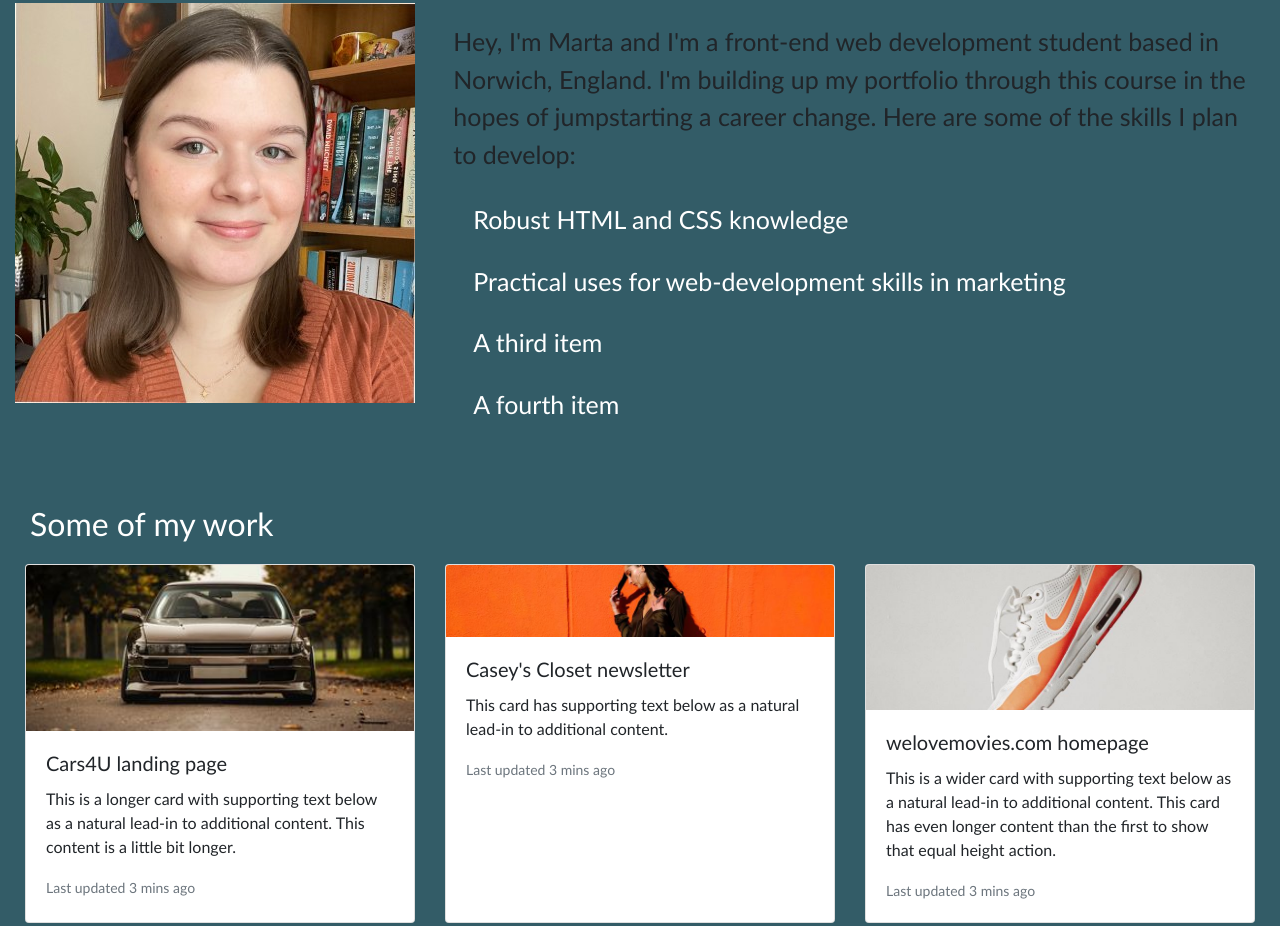
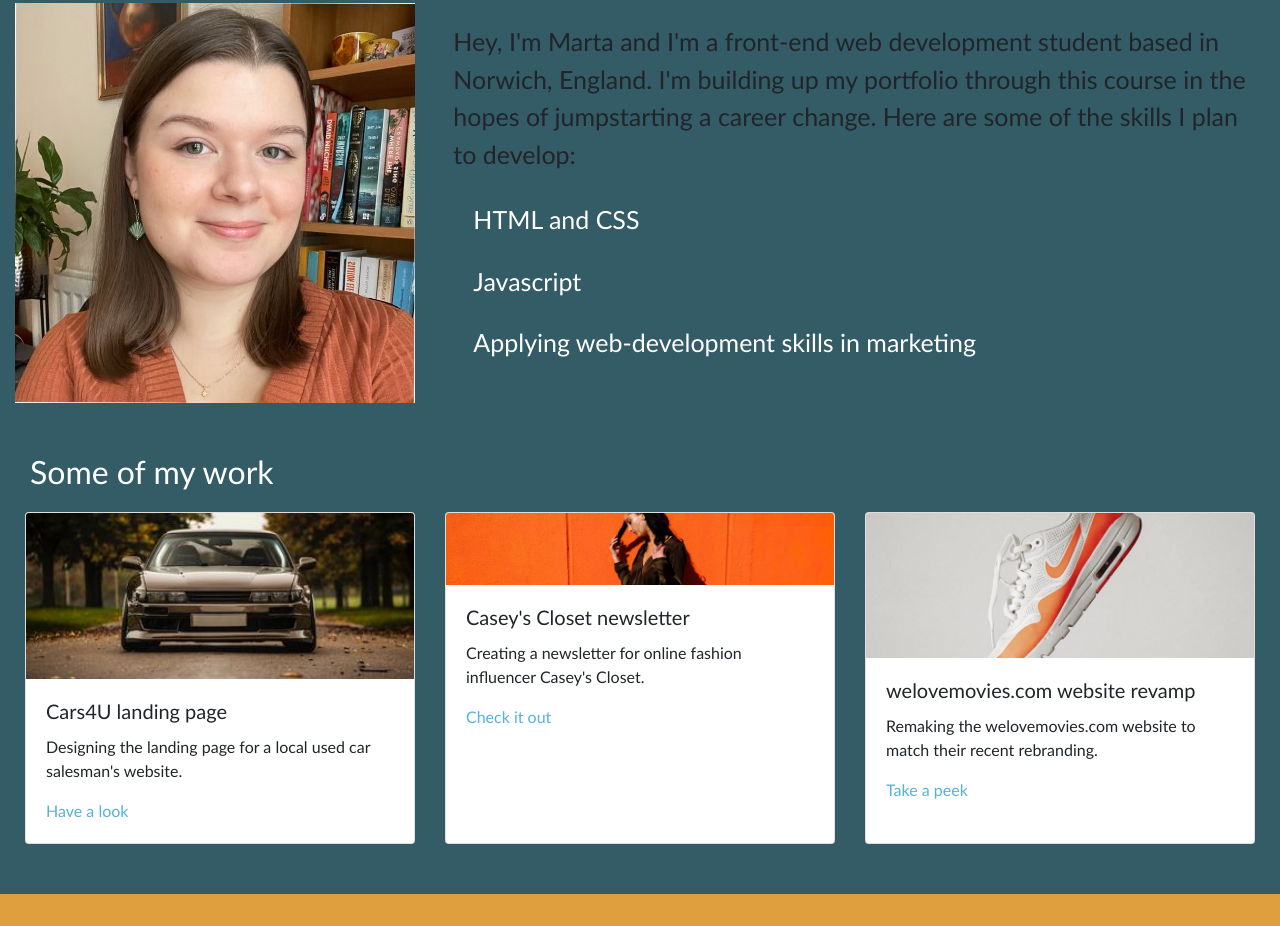
Before and after one commit to MartaPobiarzyn/Bootstrap-Portfolio, a plain HTML site: page index.html in a window 1280 px wide. Shown: the part 334-1260 px from the top of the page. Drawn offline with nearby package versions, Linux system fonts and the light colour scheme.

Commit message:
added effects to links, populated text throughout page

```diff
--- a/css/style.css
+++ b/css/style.css
@@ -69,3 +69,15 @@ h2 {
     color: white;
     text-align: center;
 }
+
+a {
+    box-shadow: inset 0 0 0 0 #CC3E40;
+    color: #54b3d6;
+    margin: 0 -.25rem;
+    padding: 0 .25rem;
+    transition: color .3s ease-in-out, box-shadow .3s ease-in-out;
+  }
+  a:hover {
+    box-shadow: inset 100px 0 0 0 #CC3E40;
+    color: white;
+  }
--- a/index.html
+++ b/index.html
@@ -34,25 +34,12 @@
                 <li class="nav-item">
                     <a class="nav-link" href="#mywork">My work</a>
                 </li>
-                <!-- <li class="nav-item dropdown">
-              <a class="nav-link dropdown-toggle" href="#" role="button" data-toggle="dropdown" aria-expanded="false">
-                Dropdown
-              </a> -->
-                <!-- <div class="dropdown-menu">
-                <a class="dropdown-item" href="#">Action</a>
-                <a class="dropdown-item" href="#">Another action</a>
-                <div class="dropdown-divider"></div>
-                <a class="dropdown-item" href="#">Something else here</a>
-              </div> -->
                 </li>
                 <li class="nav-item">
                     <a class="nav-link" href="#contact">Contact me</a>
                 </li>
             </ul>
-            <!-- <form class="form-inline my-2 my-lg-0">
-            <input class="form-control mr-sm-2" type="search" placeholder="Search" aria-label="Search">
-            <button class="btn btn-outline-success my-2 my-sm-0" type="submit">Search</button>
-          </form> -->
+
         </div>
     </nav>
 </section>
@@ -86,11 +73,10 @@
                             the skills I plan to develop:</p>
                         <section id="aboutme"></section>
                         <ul class="list-group bg-transparent">
-                            <li class="list-group-item bg-transparent">Robust HTML and CSS knowledge</li>
-                            <li class="list-group-item bg-transparent">Practical uses for web-development skills in
-                                marketing</li>
-                            <li class="list-group-item bg-transparent">A third item</li>
-                            <li class="list-group-item bg-transparent">A fourth item</li>
+                            <li class="list-group-item bg-transparent">HTML and CSS</li>
+                            <li class="list-group-item bg-transparent">Javascript</li>
+                            <li class="list-group-item bg-transparent">Applying web-development skills in marketing</li>
+
                         </ul>
                     </div>
                 </div>
@@ -111,26 +97,25 @@
             <img src="images/pexels-sebastian-pichard-6894425.jpeg" class="card-img-top" alt="...">
             <div class="card-body">
                 <h5 class="card-title">Cars4U landing page</h5>
-                <p class="card-text">This is a longer card with supporting text below as a natural lead-in to additional
-                    content. This content is a little bit longer.</p>
-                <p class="card-text"><small class="text-muted">Last updated 3 mins ago</small></p>
+                <p class="card-text">Designing the landing page for a local used car salesman's website.</p>
+                <a href="#" class="stretched-link">Have a look</a>
             </div>
         </div>
         <div class="card">
             <img src="images/mike-von-TPUGbQmyVwE-unsplash.jpeg" class="card-img-top" alt="...">
+
             <div class="card-body">
                 <h5 class="card-title">Casey's Closet newsletter</h5>
-                <p class="card-text">This card has supporting text below as a natural lead-in to additional content.</p>
-                <p class="card-text"><small class="text-muted">Last updated 3 mins ago</small></p>
+                <p class="card-text">Creating a newsletter for online fashion influencer Casey's Closet.</p>
+                <a href="#" class="stretched-link">Check it out</a>
             </div>
         </div>
         <div class="card">
             <img src="images/luis-felipe-lins-J2-wAQDckus-unsplash_2.jpeg" class="card-img-top" alt="...">
             <div class="card-body">
-                <h5 class="card-title">welovemovies.com homepage</h5>
-                <p class="card-text">This is a wider card with supporting text below as a natural lead-in to additional
-                    content. This card has even longer content than the first to show that equal height action.</p>
-                <p class="card-text"><small class="text-muted">Last updated 3 mins ago</small></p>
+                <h5 class="card-title">welovemovies.com website revamp</h5>
+                <p class="card-text">Remaking the welovemovies.com website to match their recent rebranding.</p>
+                <a href="#" class="stretched-link">Take a peek</a>
             </div>
         </div>
     </div>
```
